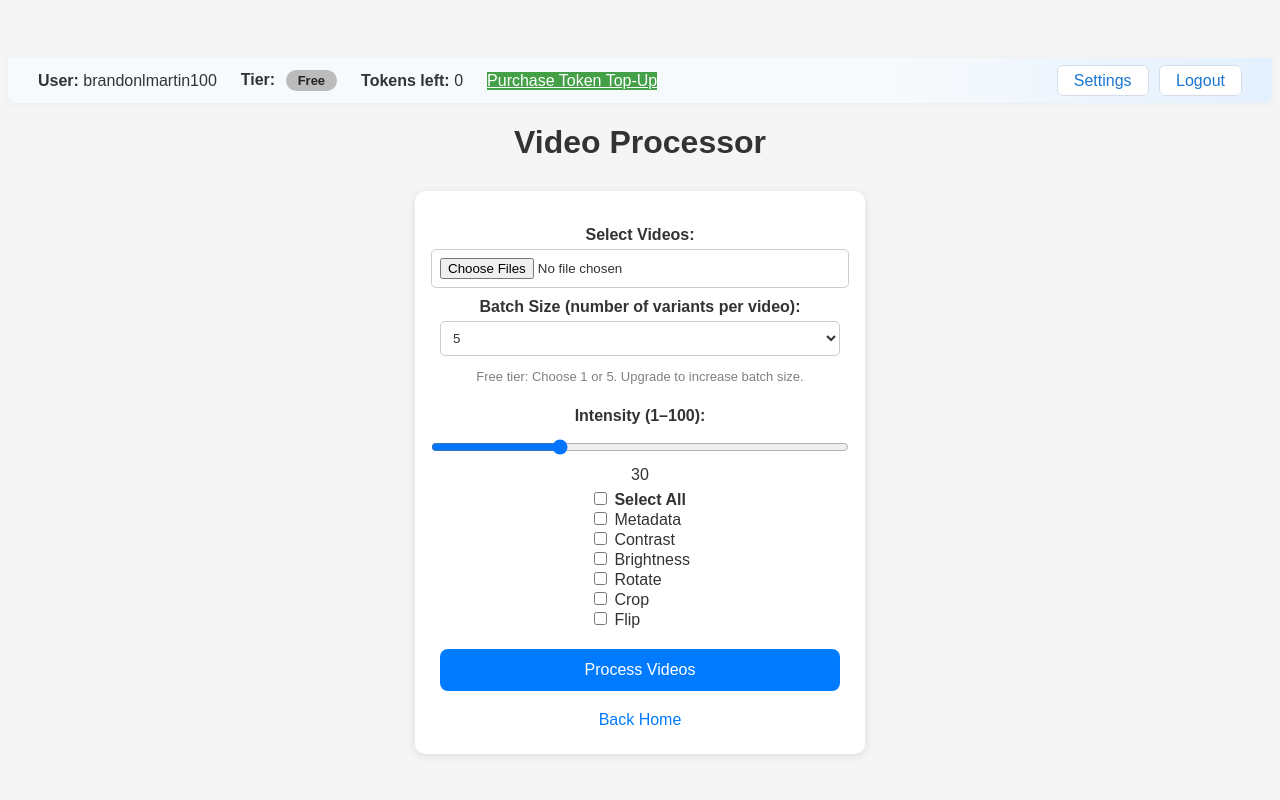
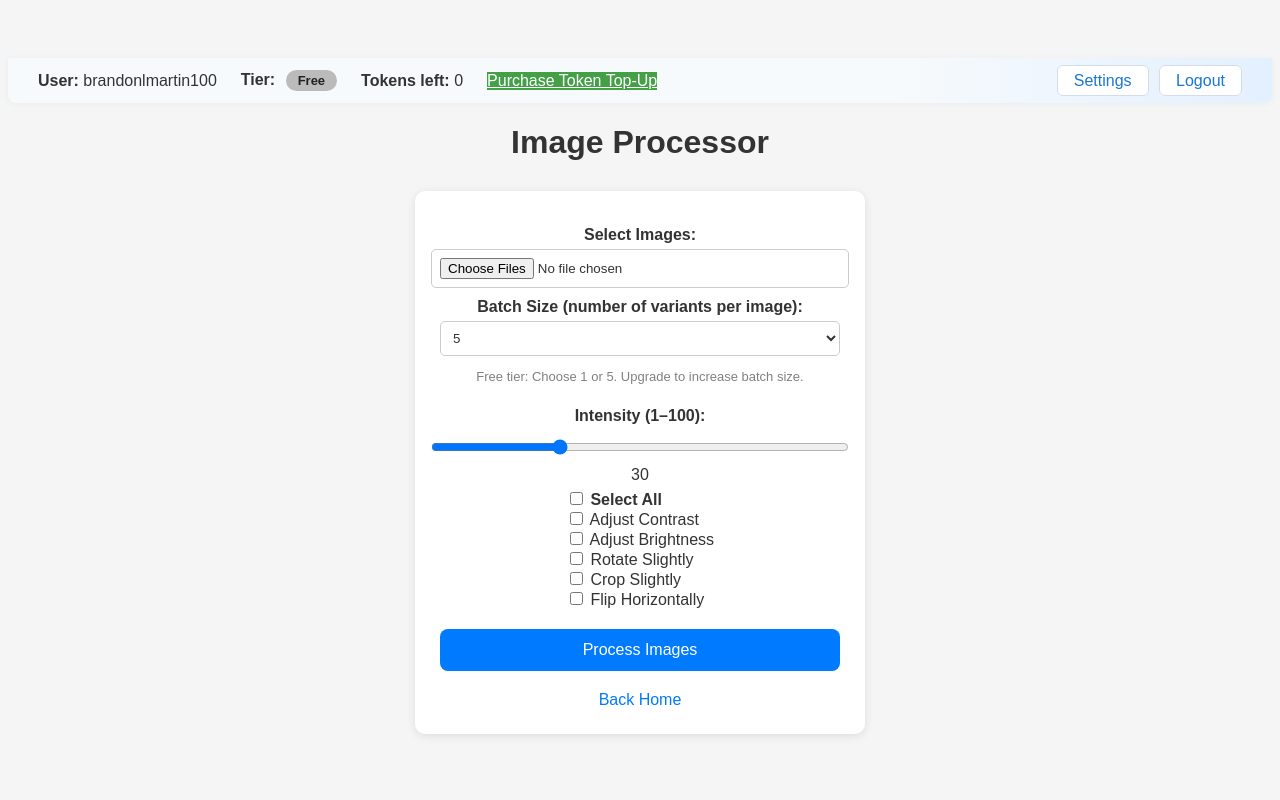
Before and after one commit to BrandonM01/METAMORPH, a Flask app: page /video-processor in a window 1280 px wide. Run offline with Flask 3, Linux system fonts and the light colour scheme; a user stored in the database is signed in.

Commit message:
Update video_processor.html

```diff
--- a/templates/video_processor.html
+++ b/templates/video_processor.html
@@ -1,43 +1,62 @@
 {% extends "base.html" %}
 
-{% block title %}Video Processor{% endblock %}
+{% block title %}Image Processor{% endblock %}
 
 {% block content %}
-<h1>Video Processor</h1>
+<h1>Image Processor</h1>
 
 <div class="form-container">
-    <form class="upload-form" id="videoForm" action="{{ url_for('process_videos') }}" method="post" enctype="multipart/form-data">
+    <form class="upload-form" id="imageForm" action="{{ url_for('process_images') }}" method="post" enctype="multipart/form-data">
 
-        <label class="form-label">Select Videos:</label>
-        <input class="form-input" type="file" name="videos" multiple required id="fileInput">
+        <label class="form-label">Select Images:</label>
+        <input class="form-input" type="file" name="images" multiple required id="fileInput">
 
-        <label class="form-label">Batch Size (number of variants per video):</label>
+        <label class="form-label">Batch Size (number of variants per image):</label>
         {% if current_user.plan == 'free' %}
             <select class="form-input" name="batch_size" required>
                 <option value="1">1</option>
                 <option value="5" selected>5</option>
             </select>
             <p style="font-size: 13px; color: grey;">Free tier: Choose 1 or 5. Upgrade to increase batch size.</p>
-{% elif current_user.plan == 'pro' %}
-    <input class="form-input" type="number" name="batch_size" value="5" min="1" max="25" required>
-{% else %}
-    <input class="form-input" type="number" name="batch_size" value="5" min="1" max="50" required>
-{% endif %}
+        {% elif current_user.plan == 'pro' %}
+            <input class="form-input" type="number" name="batch_size" value="5" min="1" max="25" required>
+        {% else %}
+            <input class="form-input" type="number" name="batch_size" value="5" min="1" max="50" required>
+        {% endif %}
 
         <label class="form-label">Intensity (1–100):</label>
         <input class="form-slider" type="range" name="intensity" min="1" max="100" value="30" oninput="this.nextElementSibling.value = this.value">
         <output>30</output>
 
-
         <div class="checkbox-group">
             <label><input type="checkbox" id="selectAllFunctions"> <strong>Select All</strong></label><br>
-            <label><input type="checkbox" name="change_metadata" class="function-checkbox"> Metadata</label><br>
-            <label><input type="checkbox" name="adjust_contrast" class="function-checkbox"> Contrast</label><br>
-            <label><input type="checkbox" name="adjust_brightness" class="function-checkbox"> Brightness</label><br>
-            <label><input type="checkbox" name="rotate" class="function-checkbox"> Rotate</label><br>
-            <label><input type="checkbox" name="crop" class="function-checkbox"> Crop</label><br>
-            <label><input type="checkbox" name="flip_horizontal" class="function-checkbox"> Flip</label>
+            <label><input type="checkbox" name="adjust_contrast" class="function-checkbox"> Adjust Contrast</label><br>
+            <label><input type="checkbox" name="adjust_brightness" class="function-checkbox"> Adjust Brightness</label><br>
+            <label><input type="checkbox" name="rotate" class="function-checkbox"> Rotate Slightly</label><br>
+            <label><input type="checkbox" name="crop" class="function-checkbox"> Crop Slightly</label><br>
+            <label><input type="checkbox" name="flip_horizontal" class="function-checkbox"> Flip Horizontally</label>
         </div>
+
+        <button class="main-button" id="submitBtn" type="submit">Process Images</button>
+
+        <div class="spinner" id="spinner" style="display:none; margin-top:20px;">
+            <img src="{{ url_for('static', filename='spinner.gif') }}" alt="Loading..." style="width:40px;height:40px;">
+        </div>
+
+        <div id="downloadSection" style="display:none; margin-top:30px;">
+            <a id="downloadLink" class="main-button" style="background-color: green; text-decoration: none;">Download Ready!</a>
+            <div style="height: 20px;"></div>
+        </div>
+
+        <div id="errorMsg" style="color: red; margin-top: 20px; display: none;"></div>
+
+        <button class="main-button" id="newUploadBtn" type="button" onclick="resetUpload()" style="display:none; margin-top:20px;">Start New Upload</button>
+
+    </form>
+
+    <a href="{{ url_for('home') }}" class="back-link">Back Home</a>
+</div>
+
 <script>
 document.addEventListener('DOMContentLoaded', function() {
     // Select All logic
@@ -80,6 +99,7 @@ document.addEventListener('DOMContentLoaded', function() {
         document.getElementById('downloadSection').style.display = 'none';
         document.getElementById('submitBtn').style.display = 'inline-block';
         document.getElementById('newUploadBtn').style.display = 'none';
+        document.getElementById('errorMsg').style.display = 'none';
         funcCheckboxes.forEach(function(cb) {
             const stored = localStorage.getItem('func_' + cb.name);
             cb.checked = stored === 'true';
@@ -87,47 +107,50 @@ document.addEventListener('DOMContentLoaded', function() {
         updateSelectAll();
     };
 });
-</script>
-        <button class="main-button" id="submitBtn" type="submit">Process Videos</button>
 
-        <div class="spinner" id="spinner" style="display:none; margin-top:20px;">
-            <img src="{{ url_for('static', filename='spinner.gif') }}" alt="Loading..." style="width:40px;height:40px;">
-        </div>
-
-        <div id="downloadSection" style="display:none; margin-top:30px;">
-            <a id="downloadLink" class="main-button" style="background-color: green; text-decoration: none;">Download Ready!</a>
-            <div style="height: 20px;"></div>
-        </div>
-
-        <button class="main-button" id="newUploadBtn" type="button" onclick="resetUpload()" style="display:none; margin-top:20px;">Start New Upload</button>
-
-    </form>
-
-    <a href="{{ url_for('home') }}" class="back-link">Back Home</a>
-</div>
-
-<script>
-document.getElementById('videoForm').addEventListener('submit', function(e) {
+document.getElementById('imageForm').addEventListener('submit', function(e) {
     e.preventDefault();
     var formData = new FormData(this);
+
+    // Hide previous feedback
+    document.getElementById('errorMsg').style.display = 'none';
+    document.getElementById('downloadSection').style.display = 'none';
+
     document.getElementById('submitBtn').style.display = 'none';
     document.getElementById('spinner').style.display = 'block';
 
-    fetch('{{ url_for("process_videos") }}', {
+    fetch('{{ url_for("process_images") }}', {
         method: 'POST',
         body: formData
     })
     .then(response => response.json())
     .then(data => {
         document.getElementById('spinner').style.display = 'none';
+
+        // Update token display in the navbar (base.html)
+        if (data.tokens_left !== undefined) {
+            document.getElementById('tokens-left').textContent = data.tokens_left;
+        }
+
+        if (data.error) {
+            document.getElementById('errorMsg').textContent = data.error;
+            document.getElementById('errorMsg').style.display = 'block';
+            document.getElementById('submitBtn').style.display = 'inline-block';
+            document.getElementById('newUploadBtn').style.display = 'none';
+            return;
+        }
+
+        // Success: Show download link
         document.getElementById('downloadSection').style.display = 'block';
         document.getElementById('downloadLink').href = '/download-zip/' + data.zip_filename;
         document.getElementById('newUploadBtn').style.display = 'inline-block';
         document.getElementById('downloadSection').scrollIntoView({ behavior: 'smooth' });
     })
     .catch(error => {
-        alert('An error occurred!');
-        console.error(error);
+        document.getElementById('spinner').style.display = 'none';
+        document.getElementById('errorMsg').textContent = 'An error occurred!';
+        document.getElementById('errorMsg').style.display = 'block';
+        document.getElementById('submitBtn').style.display = 'inline-block';
     });
 });
 
@@ -136,6 +159,7 @@ function resetUpload() {
     document.getElementById('downloadSection').style.display = 'none';
     document.getElementById('submitBtn').style.display = 'inline-block';
     document.getElementById('newUploadBtn').style.display = 'none';
+    document.getElementById('errorMsg').style.display = 'none';
 }
 </script>
 {% endblock %}
```
